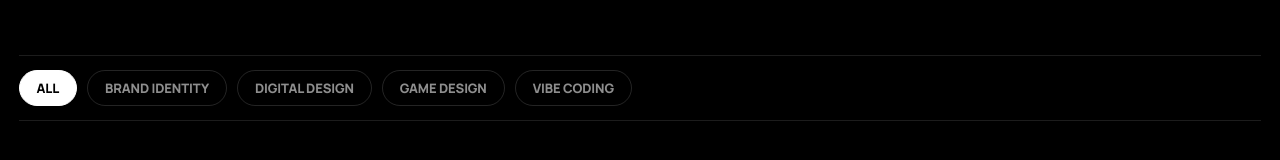
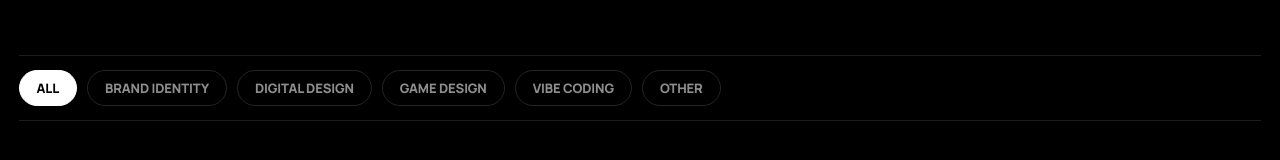
Before and after one commit to caterinazhang1999-oss/portfolio-Codex, a Next.js app: page /work in a window 1280 px wide. Shown: the part 343-503 px from the top of the page. Built offline with nearby package versions, Linux system fonts and the light colour scheme.

Commit message:
Link capabilities to work filters

```diff
--- a/app/page.tsx
+++ b/app/page.tsx
@@ -24,6 +24,7 @@ import { Footer, Header, reveal } from "../components/site-chrome";
 import {
   capabilities,
   capabilityTrailImages,
+  categoryToSlug,
   projects,
   type Project
 } from "../data/projects";
@@ -560,16 +561,19 @@ function Capabilities() {
         className="mx-[var(--page-x)] mt-14 border-t border-ash/15 md:mt-20"
       >
         {capabilities.map((capability, index) => (
-          <div
+          <Link
             {...getTrailHandlers(capability)}
             className="group grid grid-cols-4 border-b border-ash/15 py-6 md:grid-cols-12 md:py-9"
+            href={`/work?category=${
+              categoryToSlug[capability as keyof typeof categoryToSlug]
+            }`}
             key={capability}
           >
             <span className="micro-label col-span-1">0{index + 1}</span>
             <h3 className="col-span-3 text-[clamp(34px,6vw,102px)] font-semibold leading-[0.9] tracking-[-0.06em] text-ash transition-transform duration-500 group-hover:translate-x-3 md:col-span-8 md:col-start-3">
               <SplitHover>{capability}</SplitHover>
             </h3>
-          </div>
+          </Link>
         ))}
       </motion.div>
       <CapabilityImageTrail items={trailItems} />
--- a/app/work/page.tsx
+++ b/app/work/page.tsx
@@ -1,6 +1,6 @@
 "use client";
 
-import { useMemo, useState, type MouseEvent } from "react";
+import { useEffect, useMemo, useState, type MouseEvent } from "react";
 import Image from "next/image";
 import { motion } from "framer-motion";
 import {
@@ -9,13 +9,16 @@ import {
 } from "../../components/floating-cursor-label";
 import { Footer, Header, reveal } from "../../components/site-chrome";
 import {
+  categoryFilterValues,
+  categoryToSlug,
+  getCategoryFromSlug,
   projectCategories,
   projects,
   type Project,
-  type ProjectCategory
+  type WorkFilterCategory
 } from "../../data/projects";
 
-type ActiveCategory = (typeof projectCategories)[number];
+type ActiveCategory = WorkFilterCategory;
 
 function WorkProjectRow({
   onCursorEnter,
@@ -67,13 +70,29 @@ export default function WorkPage() {
     y: 0
   });
 
+  useEffect(() => {
+    const syncCategoryFromUrl = () => {
+      const params = new URLSearchParams(window.location.search);
+      setActiveCategory(getCategoryFromSlug(params.get("category")));
+    };
+
+    syncCategoryFromUrl();
+    window.addEventListener("popstate", syncCategoryFromUrl);
+
+    return () => {
+      window.removeEventListener("popstate", syncCategoryFromUrl);
+    };
+  }, []);
+
   const filteredProjects = useMemo(() => {
     if (activeCategory === "ALL") {
       return projects;
     }
 
+    const dataCategory = categoryFilterValues[activeCategory];
+
     return projects.filter((project) =>
-      project.category.includes(activeCategory as ProjectCategory)
+      project.category.includes(dataCategory)
     );
   }, [activeCategory]);
 
@@ -98,6 +117,15 @@ export default function WorkPage() {
       ...current,
       visible: false
     }));
+  };
+
+  const updateActiveCategory = (category: ActiveCategory) => {
+    setActiveCategory(category);
+    hideProjectCursor();
+
+    const slug = categoryToSlug[category];
+    const nextUrl = category === "ALL" ? "/work" : `/work?category=${slug}`;
+    window.history.pushState(null, "", nextUrl);
   };
 
   return (
@@ -135,8 +163,7 @@ export default function WorkPage() {
                   ].join(" ")}
                   key={category}
                   onClick={() => {
-                    setActiveCategory(category);
-                    hideProjectCursor();
+                    updateActiveCategory(category);
                   }}
                   type="button"
                 >
--- a/data/projects.ts
+++ b/data/projects.ts
@@ -2,7 +2,8 @@ export type ProjectCategory =
   | "Brand identity"
   | "Digital design"
   | "Game design"
-  | "Vibe coding";
+  | "Vibe coding"
+  | "OTHER";
 
 export type Project = {
   slug: string;
@@ -205,11 +206,51 @@ export function getPreviousProject(slug: string) {
 
 export const projectCategories = [
   "ALL",
-  "Brand identity",
-  "Digital design",
-  "Game design",
-  "Vibe coding"
+  "Brand Identity",
+  "Digital Design",
+  "Game Design",
+  "Vibe coding",
+  "OTHER"
 ] as const;
+
+export type WorkFilterCategory = (typeof projectCategories)[number];
+
+export const categorySlugMap: Record<string, WorkFilterCategory> = {
+  all: "ALL",
+  "brand-identity": "Brand Identity",
+  "digital-design": "Digital Design",
+  "game-design": "Game Design",
+  other: "OTHER",
+  "vibe-coding": "Vibe coding"
+};
+
+export const categoryToSlug: Record<WorkFilterCategory, string> = {
+  ALL: "all",
+  "Brand Identity": "brand-identity",
+  "Digital Design": "digital-design",
+  "Game Design": "game-design",
+  OTHER: "other",
+  "Vibe coding": "vibe-coding"
+};
+
+export const categoryFilterValues: Record<
+  Exclude<WorkFilterCategory, "ALL">,
+  ProjectCategory
+> = {
+  "Brand Identity": "Brand identity",
+  "Digital Design": "Digital design",
+  "Game Design": "Game design",
+  OTHER: "OTHER",
+  "Vibe coding": "Vibe coding"
+};
+
+export function getCategoryFromSlug(slug: string | null | undefined) {
+  if (!slug) {
+    return "ALL";
+  }
+
+  return categorySlugMap[slug] ?? "ALL";
+}
 
 export const capabilities = [
   "Brand Identity",
```
